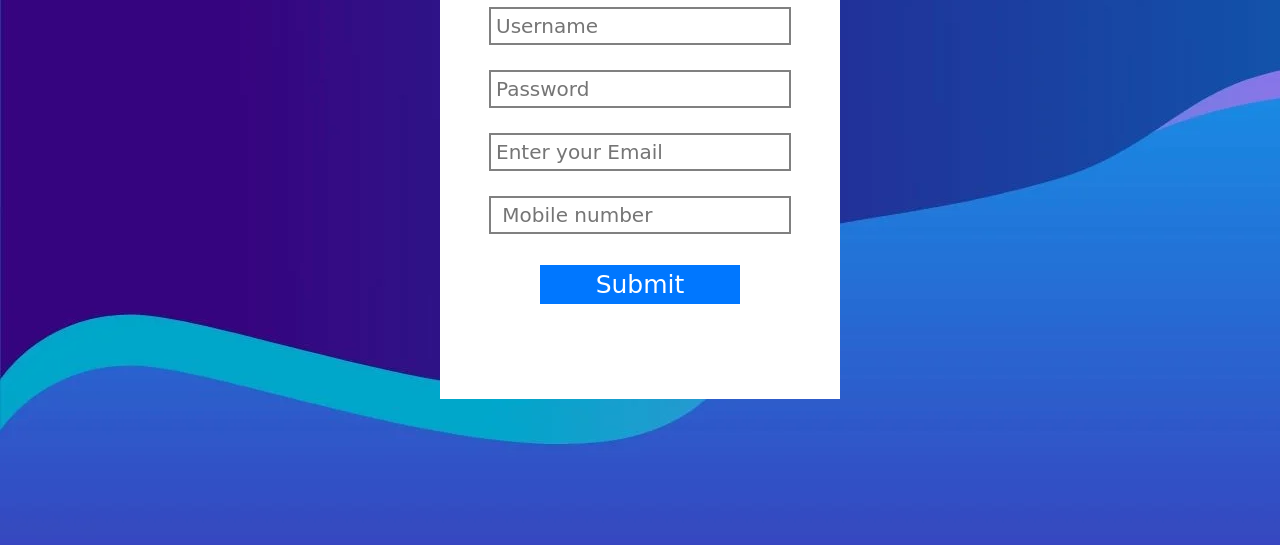
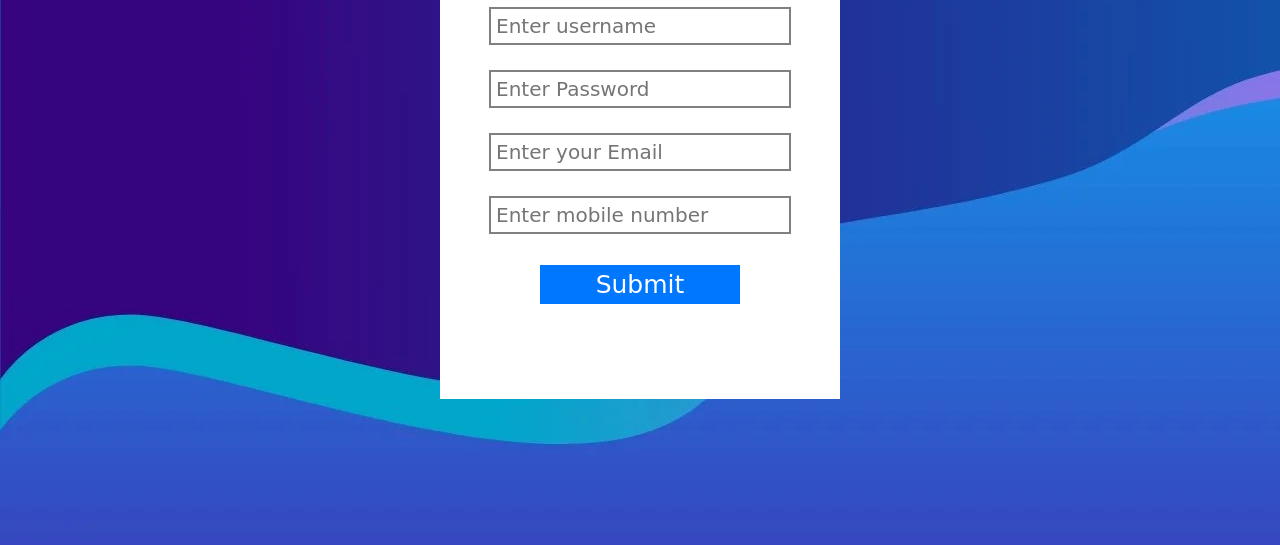
Before and after one commit to NiranjanNCR/Login-page, a plain HTML site: page index.html in a window 1280 px wide. Shown: the part 233-778 px from the top of the page. Drawn offline with Linux system fonts and the light colour scheme.

Commit message:
Update index.html

```diff
--- a/index.html
+++ b/index.html
@@ -13,13 +13,13 @@
     <div class="container">
     <h1>Login</h1>
    <form action="" onsubmit="return validateForm()" >
-       <input type="text" placeholder="Username" id="uname"><br>
+       <input type="text" placeholder="Enter username" id="uname"><br>
        <p id="userError" class="error"></p>
-       <input type="password" placeholder="Password" id="ps"><br>
+       <input type="password" placeholder="Enter Password" id="ps"><br>
        <p id="passError" class="error"></p>
        <input type="text" name="" placeholder="Enter your Email" id="email">
        <p id="emailError" class="error"></p>
-       <input type="integer" placeholder=" Mobile number" id="mob">
+       <input type="integer" placeholder="Enter mobile number" id="mob">
         <p id="mobileError" class="error"></p>
        <input type="submit" id="">
     </form>
```
